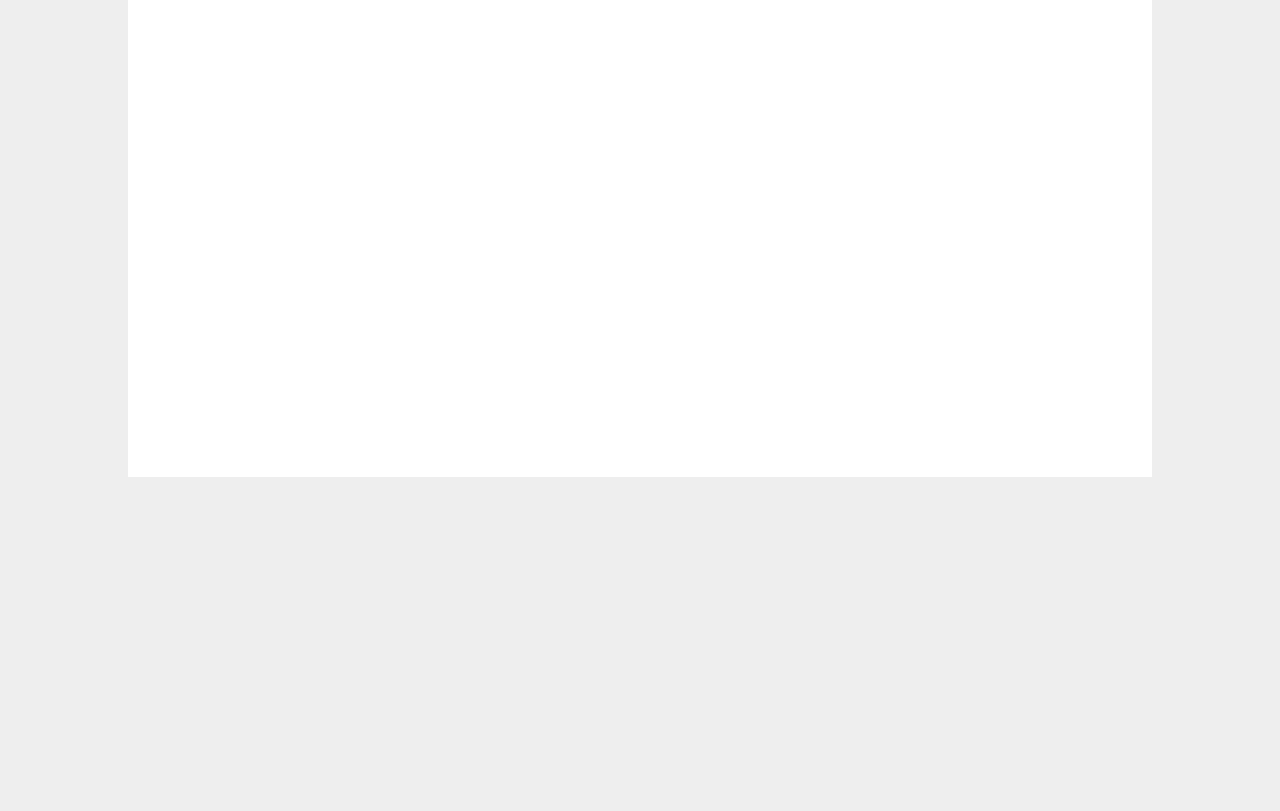
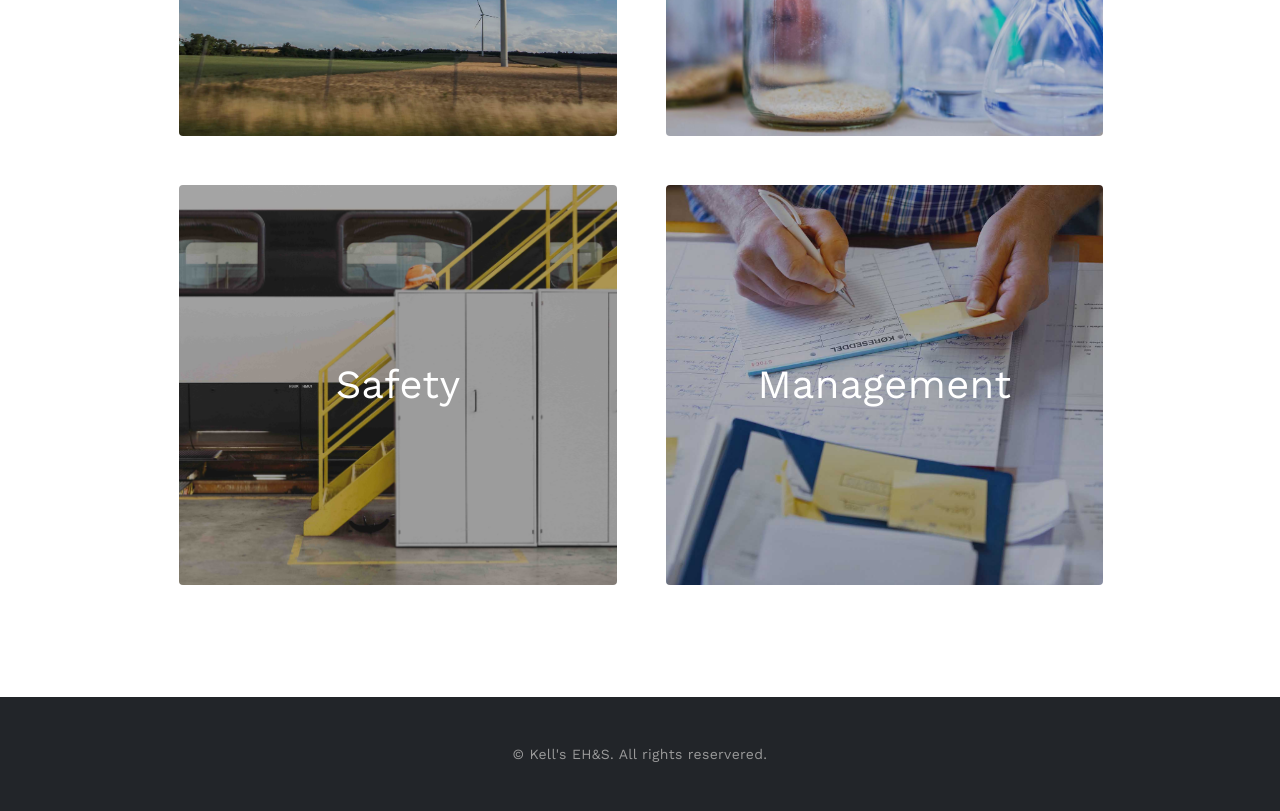
Before and after one commit to jeanrobert/kellsehands.com, a plain HTML site: page index.html in a window 1280 px wide. Shown: the part 966-1777 px from the top of the page. Before the commit the page ends 1443 px from the top, so only its background shows below. Drawn offline with nearby package versions, Linux system fonts and the light colour scheme.

Commit message:
Added content blocks, and images. Made trademark smaller.

```diff
--- a/assets/styles/core.css
+++ b/assets/styles/core.css
@@ -34,8 +34,26 @@ button:hover,
   background-color: #222529;
   color: #fff;
 }
+.row {
+  padding-left: 5%;
+  overflow: hidden;
+}
+.one-half {
+  width: 45%;
+  margin: 0 5% 5% 0;
+  float: left;
+  display: inline-block;
+  box-sizing: border-box;
+}
+.one-half:last-child {
+  margin-right: 0;
+}
+.cover {
+  background-size: cover;
+  background-position: center;
+  background-repeat: no-repeat;
+}
 .wrapper{
-  width: 80%;
   margin: 0 auto;
 }
 .container {
@@ -81,10 +99,7 @@ button:hover,
 }
 .hero {
   padding-bottom: 150px;
-  background-size: cover;
   background-image: url('../images/hero.jpg');
-  background-repeat: no-repeat;
-  background-position: center;
   background-attachment: fixed;
   text-align: center;
 }
@@ -97,6 +112,30 @@ button:hover,
   color: #fff;
 }
 .content {
-  height: 800px;
+  padding: 5% 0 5% 0;
   background-color: #fff;
 }
+.main .block {
+  height: 400px;
+  border-radius: 4px;
+  background-color: #2b2f35;
+  text-align: center;
+  font-size: 40px;
+  line-height: 400px;
+  color: #fff;
+}
+.main .block a {
+  display: block;
+  transition: all .3s ease;
+  color: inherit;
+}
+.main .block a:hover {
+  background-color: rgba(50,50,50,.5);
+}
+.footer {
+  padding: 50px 0;
+  background-color: #222529;
+  text-align: center;
+  font-size: 14px;
+  color: #999;
+}
--- a/index.html
+++ b/index.html
@@ -18,7 +18,7 @@
   </head>
   <body>
     <div class='wrapper'>
-      <div class='hero header'>
+      <div class='hero header cover'>
         <div class='nav'>
           <div class='container'>
             <a href='//kellsehands.com' class='trademark'>
@@ -47,13 +47,31 @@
 
       <div class='content'>
         <div class='main'>
-        </div>
-
-        <div class='aside'>
+          <div class='container'>
+            <div class='row'>
+              <div class='one-half block cover' style='background-image:url(assets/images/windmills.jpg)'>
+                <a href='#'>Enviromental</a>
+              </div>
+              <div class='one-half block cover' style='background-image:url(assets/images/lab.jpg)'>
+                <a href='#'>Labratory</a>
+              </div>
+              <div class='one-half block cover' style='background-image:url(assets/images/safety.jpg)'>
+                <a href='#'>Safety</a>
+              </div>
+              <div class='one-half block cover' style='background-image:url(assets/images/manage.jpg)'>
+                <a href='#'>Management</a>
+              </div>
+            </div>
+          </div>
         </div>
       </div>
     </div>
 
+    <div class='footer'>
+      <div class='container'>
+        &copy; Kell's EH&S. All rights reservered.
+      </div>
+    </div>
     <script async src='assets/scripts/core.js'></script>
   </body>
 </html>
```
Also changed, not shown: assets/images/lab.jpg (added), assets/images/manage.jpg (added), assets/images/safety.jpg (added), assets/images/trademark.png, assets/images/windmills.jpg (added).
